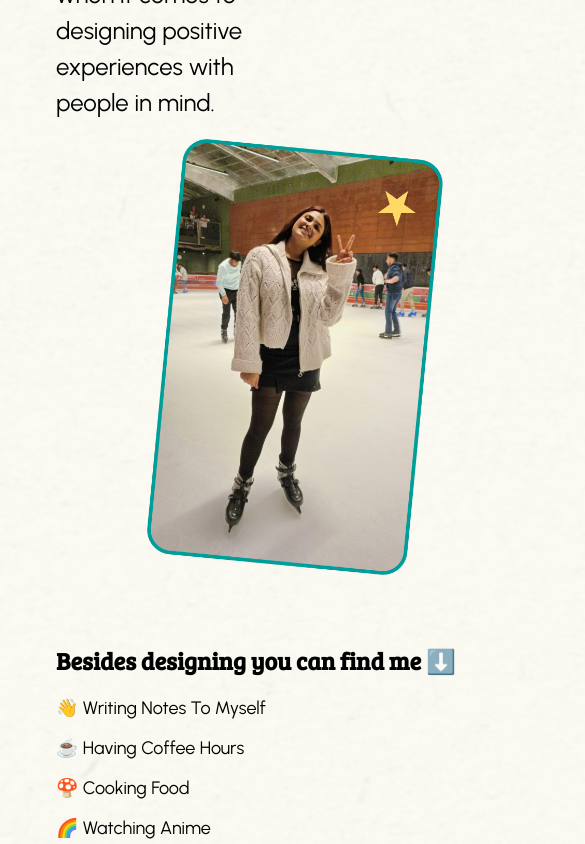
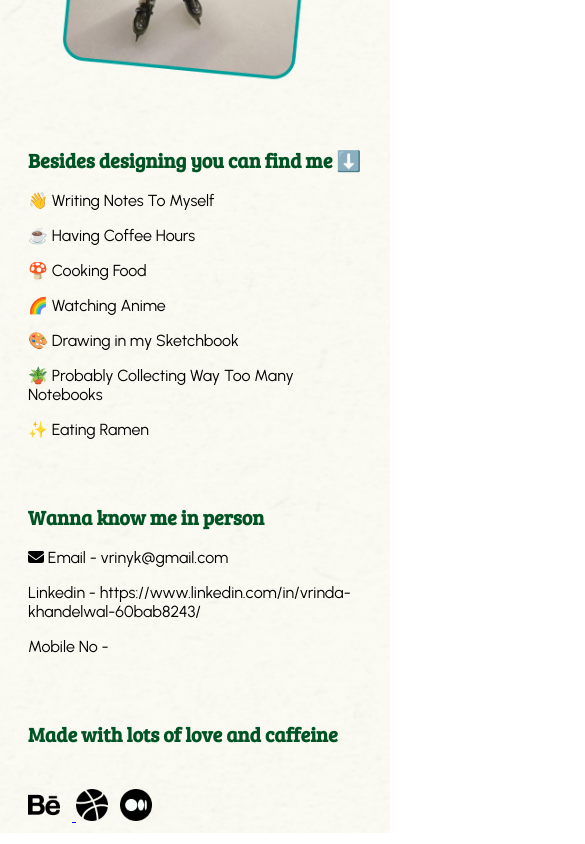
Before and after one commit to satyam0500/Vrinda-portfolio, a React (Vite) app: page /about-me in a window 390 px wide. Shown: the part 960-1804 px from the top of the page, 585 px wide, since content can reach past the window. Built offline with nearby package versions, Linux system fonts and the light colour scheme.

Commit message:
about me styles

```diff
--- a/src/Aboutme.jsx
+++ b/src/Aboutme.jsx
@@ -57,7 +57,7 @@ function Aboutme() {
           </div>
           <div className="contact">
             <h2 className="know-me">Wanna know me in person</h2>
-            <div className="details">
+            <div className="detail">
               <p className="find-me"><FontAwesomeIcon icon={faEnvelope} /> Email - vrinyk@gmail.com</p>
               <p className="find-me">Linkedin - https://www.linkedin.com/in/vrinda-khandelwal-60bab8243/ </p>
               <p className="find-me">Mobile No -</p>
--- a/src/aboutme.css
+++ b/src/aboutme.css
@@ -1,12 +1,8 @@
-
-
-
 .aboutme-container {
   display: flex;
   flex-wrap: wrap;
   align-items: flex-start; /* Align items at the top */
   padding-left: 48px;
-
 }
 
 .text-content, .content {
@@ -15,50 +11,85 @@
 }
 
 .profile-photo {
-    /* Float the image to the right */
-
+  /* Adjust the float property for better responsiveness */
   float: right;
   margin-left: 20px; /* Add some space between the text and the image */
   width: 350px; /* Adjust based on your preference */
   height: auto;
 }
-  .heading-hola{
+
+.heading-hola {
   font-size: 48px;
   margin-bottom: 20px;
 }
-  .texts{
+
+.texts {
   font-size: 24px;
   margin-bottom: 16px;
   line-height: 150%;
   padding-right: 20px;
   font-family: "Urbanist", sans-serif;
 }
-  .find-me{
+
+.find-me {
   font-size: 18px;
   margin-bottom: 16px;
   font-family: "Urbanist", sans-serif;
+}
 
-  }
-  .footer{
+.footer, .know-me, .designing {
   font-size: 24px;
   color: rgba(0, 83, 35, 1);
   padding-top: 48px;
   font-family: "Bree Serif", serif;
 }
+
+.behands, .layer1, .dribble {
+  width: 32px;
+  padding-right: 24px;
+}
+
+.images {
+  padding-top: 24px;
+}
+
 @media (max-width: 768px) {
-    .text-content{
-      padding-right: 60px;
+  .aboutme-container {
+    padding-left: 20px; /* Less padding on smaller screens */
+  }
 
-      align-items: center;
+  .text-content, .content {
+    padding-right: 20px; /* Less padding for text content */
   }
+
   .profile-photo {
     float: none;
-      margin: 0 auto; /* Center the image on smaller screens */
+    margin: 0 auto; /* Center the image */
     display: block;
-      width: 300px;
+    width: 80%; /* Make image width responsive */
+    max-width: 300px; /* Max width for larger devices */
+  }
+
+  .heading-hola {
+    font-size: 36px; /* Smaller font size for headings */
+
+  }
+
+  .texts, .footer, .know-me, .designing {
+    font-size: 20px; /* Slightly smaller font size for better readability */
+
+  }
+
+  .find-me {
+    font-size: 16px; /* Smaller font size for subtexts */
+  }
+
+  .behands, .layer1, .dribble {
+    padding-right: 12px; /* Less spacing between icons */
   }
 }
 
+/* Animation and hover effects unchanged */
 @keyframes drop {
   0% {
     opacity: 0;
@@ -83,34 +114,3 @@
 .drop-letter:hover {
   transform: scale(1.5); /* Scale letter up on hover */
 }
-
-  .know-me{
-    padding-top: 48px;
-    font-family: "Bree Serif", serif;
-  }
-
-  .designing{
-    padding-top: 48px;
-    font-family: "Bree Serif", serif;
-  }
-
-  .behands{
-    width:32px;
-    padding-right:24px;
-  }
-
-  .layer1{
-    width:32px;
-  }
-
-  .dribble{
-    width:32px;
-    padding-right:24px;
-  }
-
-  .images{
-    padding-top: 24px;
-  }
-  /* .details{
-    padding-top: 5px;
-  } */
```
Lines whose indentation alone changed are shown as unchanged.
